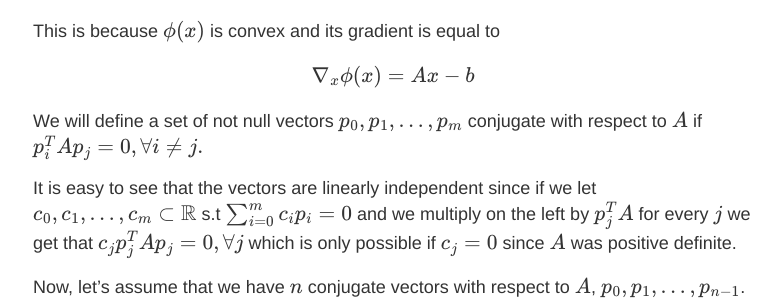
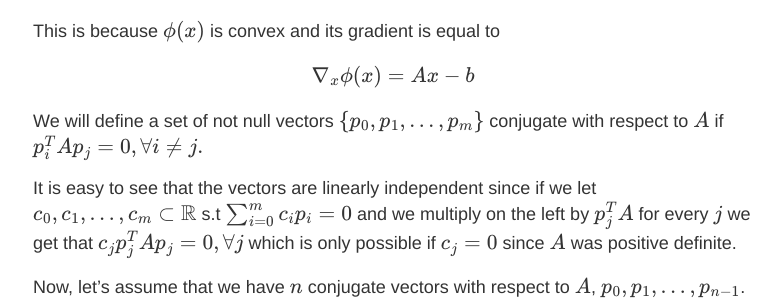
Before and after one commit to alexandrumilu/alexandrumilu.github.io, a Jekyll site: the page built from _posts/2019-03-25-conjugate-gradient.md, in a window 1280 px wide and 900 px high, scrolled down 417 px. Shown: the part 152-452 px from the top of the window, without its empty margins (247-1028 px from the left). Built offline with Jekyll 4.4.1, drawn with Linux system fonts in a browser that asks for light colours; formulas are drawn with MathJax 3.

```diff
--- a/_posts/2019-03-25-conjugate-gradient.md
+++ b/_posts/2019-03-25-conjugate-gradient.md
@@ -16,7 +16,7 @@ This is because $\phi(x)$ is convex and its gradient is equal to
 
 $$\nabla_x\phi(x) = Ax-b$$
 
-We will define a set of not null vectors $\{p_0,p_1,...,p_m\}$ conjugate with respect to $A$ if
+We will define a set of not null vectors $$\{p_0,p_1,...,p_m\}$$ conjugate with respect to $A$ if
 $$p_i^TAp_j = 0,\forall i\not=j.$$
 
 It is easy to see that the vectors are linearly independent since if we let $\{ c_0,c_1,...,c_m \}\subset \mathbb{R}$ s.t
@@ -89,6 +89,8 @@ we have that $p_k$ and $p_{k-1}$ are conjugate. Now let's prove that $p_k$ and $
 $$p_i^TAp_k = -p_i^TAr_k + \beta_{k} p_i^TAp_{k-1}$$
 
 We we will prove by induction that if $\{p_0,...,p_k\}$ are conjugate. The induction hypothesis is true for $\{p_0,p_1\}$ from the way we choose $\beta_1$. Assume $\{p_0,...,p_{k-1}\}$ are conjugate. I will prove that $\{p_0,...,p_{k-1},p_k = -r_k+\beta_kp_{k-1}\}$ are conjugate. From the induction hypothesis
+
+
 $$\beta_{k} p_i^TAp_{k-1} = 0$$
 
 Thus we must prove that
@@ -148,6 +150,8 @@ $$\alpha_k = \frac{r_k^Tr_k}{ p_k^TAp_k}.$$
 For $\beta_k$ first notice that $r_k = \beta_kp_{k-1}-p_k$, so because $r_{k+1}$ is orthogonal to the RHS $r_{k+1}$ is orthogonal to $r_k$. Using this we have:
 
 $$ \beta_{k+1} = \frac{p_{k}^TAr_{k+1}}{p_{k}^TAp_{k}} = \frac{r_{k+1}^TAp_k}{p_{k}^TAp_{k}} =\frac{r_{k+1}^T(\frac{r_{k+1}-r_k}{\alpha_k})}{p_{k}^TAp_{k}} =  \frac{r_{k+1}^Tr_{k+1}}{r_k^Tr_k}$$
+
+
 Thus, we get the following algorithm:
 >**Conjugate Gradient Algorithm**
 1. Initialize $x_0,r_0 = Ax_0-b, p_0 = -r_0$
```
